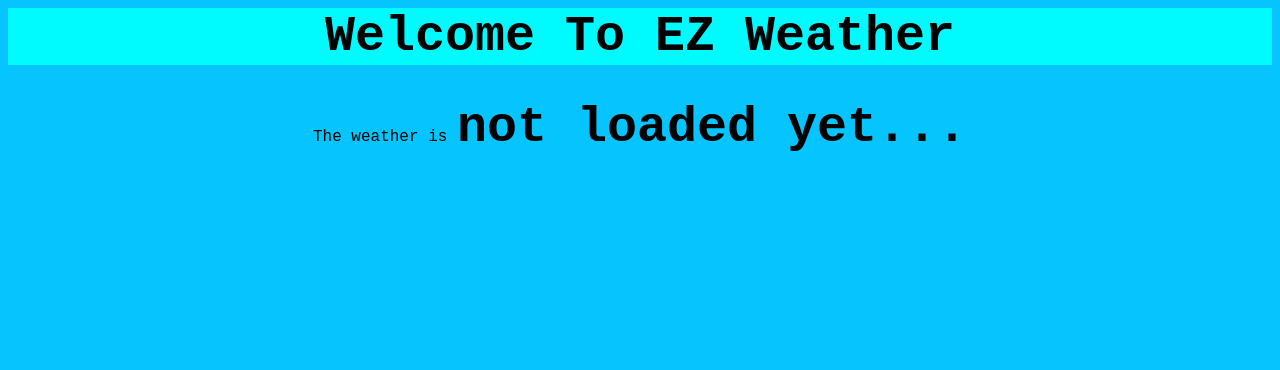
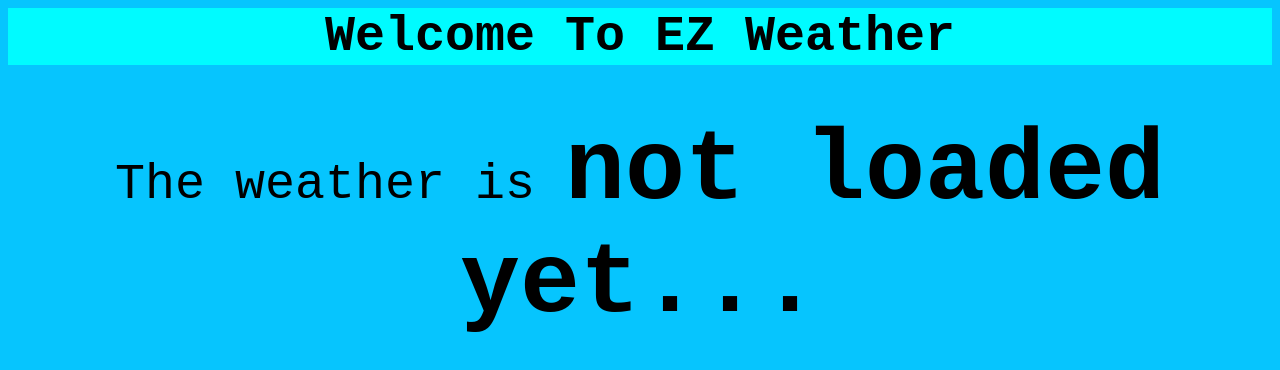
Before and after one commit to hackedy/ezweatherxyz, a plain HTML site: page index.html in a window 1280 px wide. Drawn offline with Linux system fonts and the light colour scheme; no server answers.

Commit message:
Update style.css

```diff
--- a/style.css
+++ b/style.css
@@ -1,11 +1,15 @@
-h1 { font-size:50px;
+h1 {
+  font-size:50px;
   text-align:center;
   background-color: #00FBFF;
 }
-body { text-align:center;
-background-color:#06C5FE;
-    font-family: 'Courier New', monospace;
+body {
+  font-size:50px;
+  text-align:center;
+  background-color:#06C5FE;
+  font-family: 'Courier New', monospace;
 }
-span { font-size:50px;
+span {
+  font-size:100px;
   font-weight:bold;
 }
```
